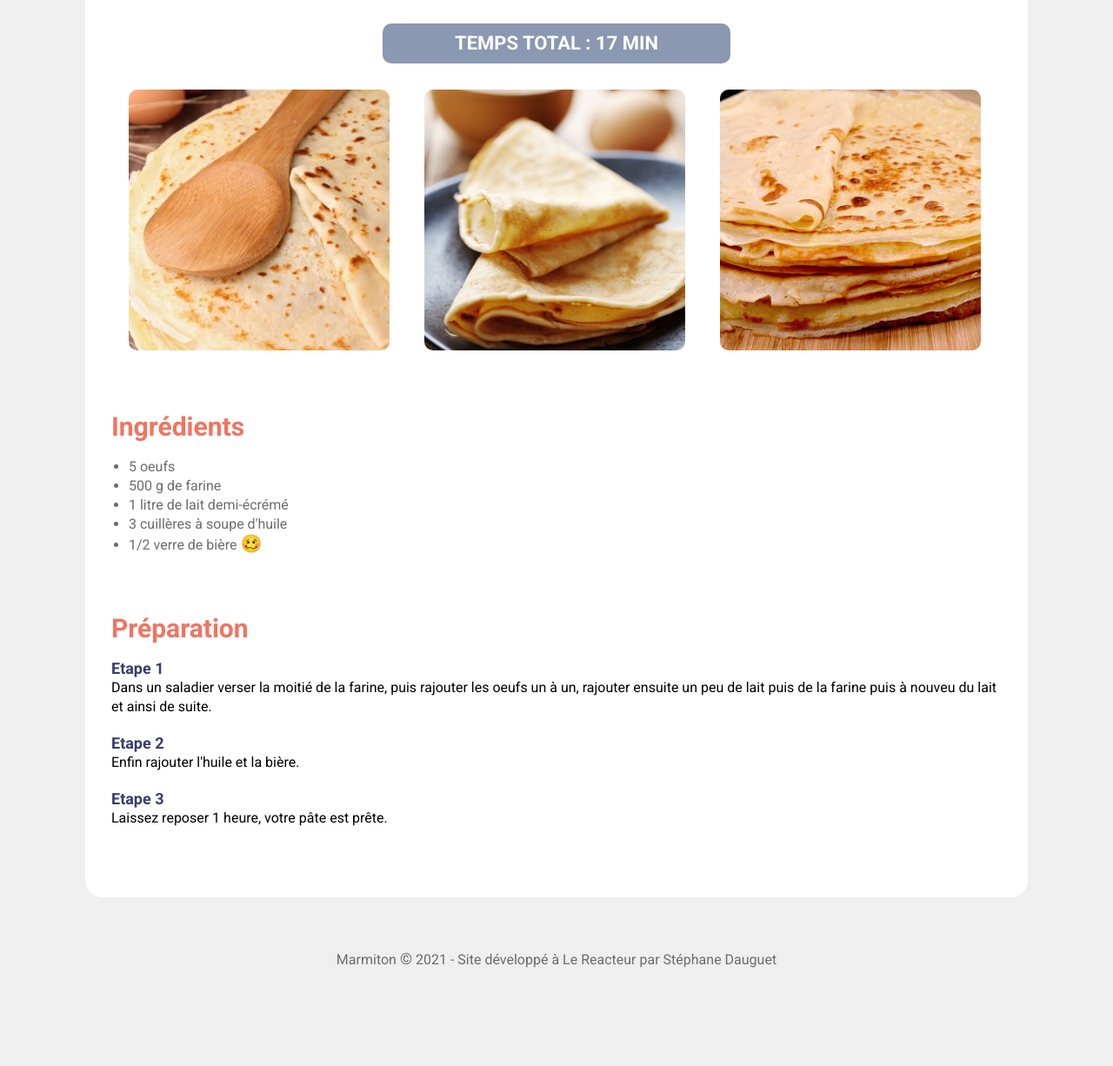
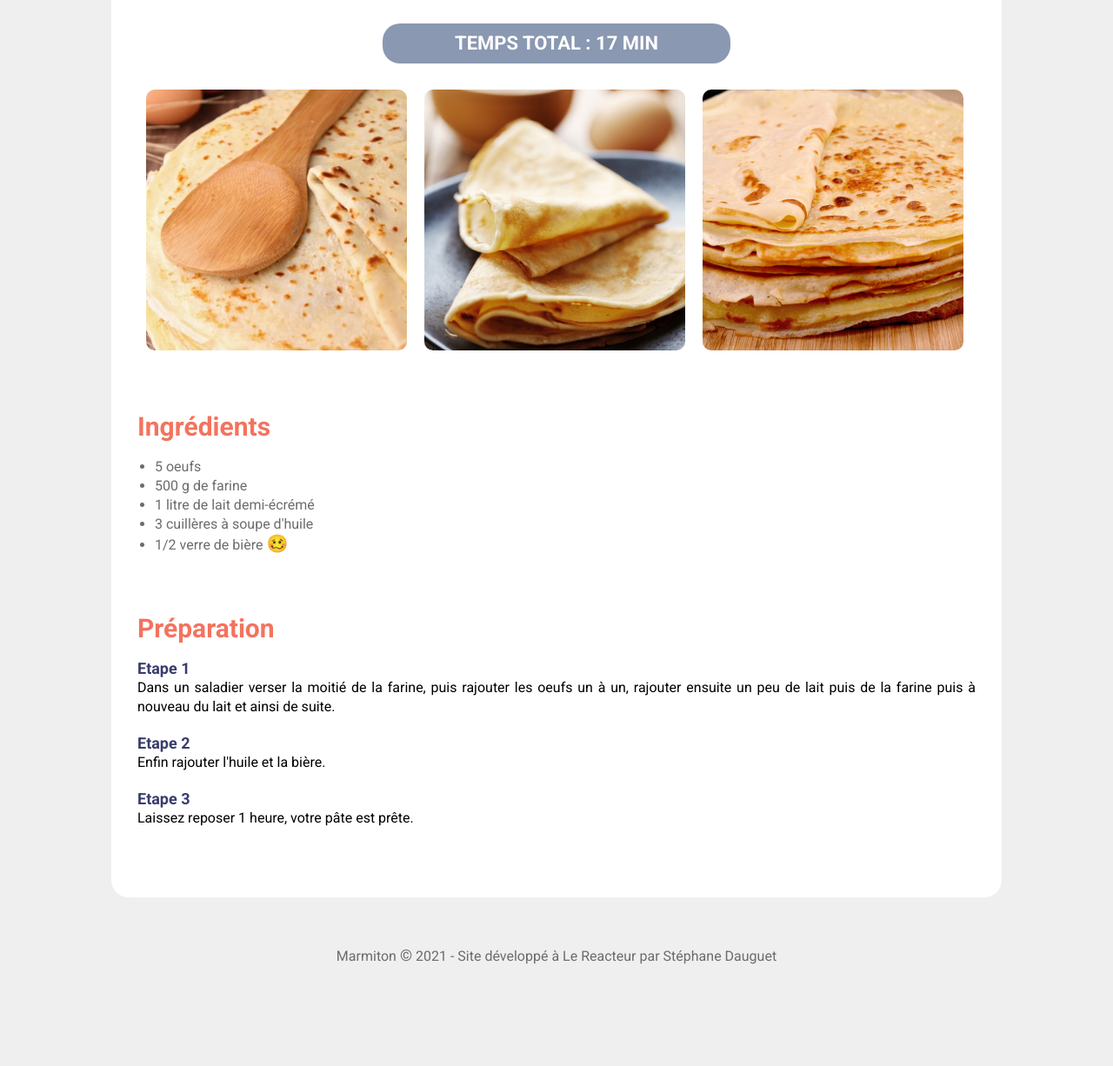
Before and after one commit to lemarak/Marmiton-replique, a plain HTML site: page index.html in a window 1280 px wide. Shown: the part 276-1502 px from the top of the page at 87% size. After the commit the page ends 1443 px from the top, so only its background shows below. Drawn offline with Linux system fonts and the light colour scheme.

Commit message:
correct align

```diff
--- a/assets/css/style.css
+++ b/assets/css/style.css
@@ -56,6 +56,7 @@ header {
   background-color: white;
   border-bottom: 1px solid #f3735f;
   height: 80px;
+  margin-bottom: 60px;
 }
 
 .logo {
@@ -67,9 +68,6 @@ header {
 /*     MAIN     */
 /* ************ */
 
-main {
-  margin: 60px 0;
-}
 .baseline {
   text-align: center;
   color: #6c6c6c;
@@ -88,7 +86,7 @@ main {
   line-height: 26px;
   padding: 10px 0;
   text-align: center;
-  border-radius: 10px;
+  border-radius: 20px;
 }
 
 .box-pictures {
@@ -99,25 +97,24 @@ main {
   width: 300px;
   height: 300px;
   object-fit: cover;
-  margin: 0 20px;
+  margin: 0 10px;
   border-radius: 10px;
 }
 
 .ingredients ul {
   margin-left: 20px;
+  list-style: disc;
+  line-height: 22px;
+  color: #6c6c6c;
 }
 
-.ingredients ul li {
-  list-style: disc;
-  color: #6c6c6c;
-  line-height: 22px;
-}
 .smiley {
   font-size: 20px;
 }
 
 .etape {
   margin-bottom: 20px;
+  text-align: justify;
 }
 
 /* ************ */
@@ -131,7 +128,8 @@ footer {
 footer p {
   text-align: center;
   color: #6c6c6c;
-  margin: 45px auto;
+  line-height: 134px;
+  margin-bottom: 0;
 }
 
 .copyright {
--- a/index.html
+++ b/index.html
@@ -4,18 +4,22 @@
     <meta charset="UTF-8" />
     <meta http-equiv="X-UA-Compatible" content="IE=edge" />
     <meta name="viewport" content="width=device-width, initial-scale=1.0" />
+
+    <!-- Roboto fonts -->
     <link
       href="https://fonts.googleapis.com/css2?family=Roboto:wght@400;700&display=swap"
       rel="stylesheet"
     />
 
+    <!-- Import CSS -->
     <link rel="stylesheet" href="./assets/css/reset.css" />
     <link rel="stylesheet" href="./assets/css/style.css" />
     <title>Pâte à crêpes simple</title>
   </head>
+
+  <!-- Body -->
   <body>
     <!-- HEADER -->
-
     <header>
       <div class="container">
         <img src="./assets/img/logo.png" alt="logo" class="logo" />
@@ -23,9 +27,8 @@
     </header>
 
     <!-- MAIN -->
-
-    <main>
-      <section class="container">
+    <main class="container">
+      <section>
         <h1>Pâte à crêpes simple</h1>
         <p class="baseline">
           Selon nos informations, cette recette est compatible avec le régime
@@ -58,7 +61,7 @@
             <p>
               Dans un saladier verser la moitié de la farine, puis rajouter les
               oeufs un à un, rajouter ensuite un peu de lait puis de la farine
-              puis à nouveu du lait et ainsi de suite.
+              puis à nouveau du lait et ainsi de suite.
             </p>
           </div>
           <div class="etape">
@@ -74,7 +77,6 @@
     </main>
 
     <!-- FOOTER -->
-
     <footer>
       <p>
         Marmiton <span class="copyright">©</span> 2021 - Site développé à Le
```
Also changed, not shown: capture-marmiton.png.
